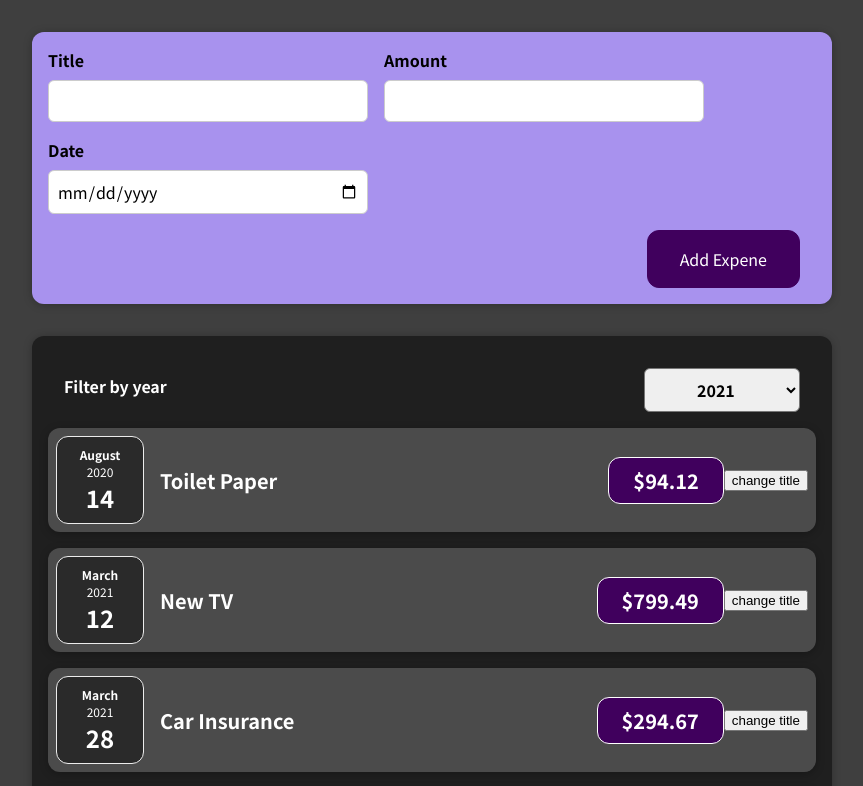
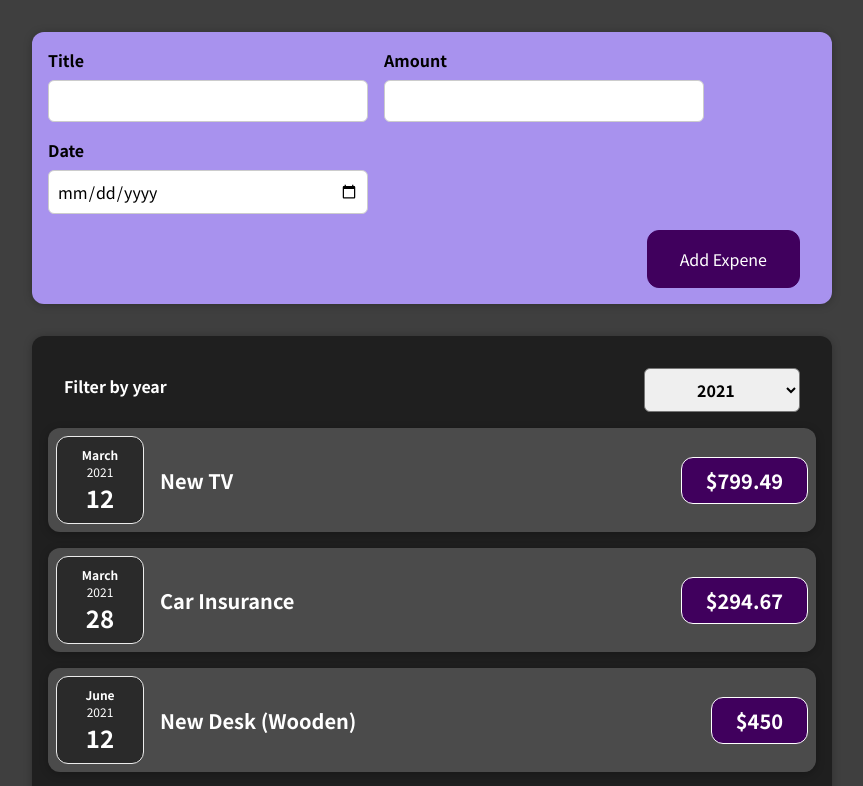
Before and after one commit to arfath2/ReactFrist, a React (Create React App) app: page / in a window 1280 px wide. Shown: the top 786 px of the page, without its empty margins (208-1071 px from the left). Built offline with nearby package versions, Linux system fonts and the light colour scheme.

Commit message:
filtered year

```diff
--- a/src/App.js
+++ b/src/App.js
@@ -1,8 +1,10 @@
 import Expenses from './components/Expenses/Expenses';
+import react , {useState} from 'react';
 import NewExpenses from './components/ExpenseForms/NewExpense';
 
 function App() {
-  const expenses = [
+
+  const Dummy = [
     {
       id: 'e1',
       title: 'Toilet Paper',
@@ -26,9 +28,11 @@ function App() {
       loe: 'Clothes'
     },
   ];
-
+  const [expenses, setExpenses]=useState(Dummy)
   const addExpenseHandler = expense => {
-console.log(expense)
+setExpenses((prevExpenses)=>{
+  return [expense,...prevExpenses]
+})
   }
   return (
     <div>
--- a/src/components/Expenses/ExpenseItem.js
+++ b/src/components/Expenses/ExpenseItem.js
@@ -26,7 +26,7 @@ function ExpenseItem(props) {
                 <h2>{props.loe}</h2>
                 <div className='expense-item__price'>${props.amount}</div>
             </div>
-            <button onClick={changeTitle}>change title</button>
+            {/* <button onClick={changeTitle}>change title</button> */}
             {/* <button onClick={deleteItem}>Delete</button> */}
         </Card>
     );
--- a/src/components/Expenses/Expenses.js
+++ b/src/components/Expenses/Expenses.js
@@ -9,11 +9,15 @@ function Expenses(props) {
   const filterChangeHandler = selecterYear =>{
     SetFilteredYear(selecterYear)
   }
+
+  const filteredExpense = props.items.filter(expense =>{
+    return expense.date.getFullYear().toString()===filteredYear
+  })
   return (
     <div>
     <Card className="expenses">
     <ExpenseFilter selected={filteredYear}  onChangeFilter={filterChangeHandler}/>
-    {props.items.map(expenses => <ExpenseItem title={expenses.title} amount={expenses.amount} date={expenses.date} />)}
+    {filteredExpense.map(expense => <ExpenseItem  key={expense.id}title={expense.title} amount={expense.amount} date={expense.date} />)}
     </Card>
     </div>
   );
```
Also changed, not shown: 1 other file (tests, documents, lock files or other folders).
